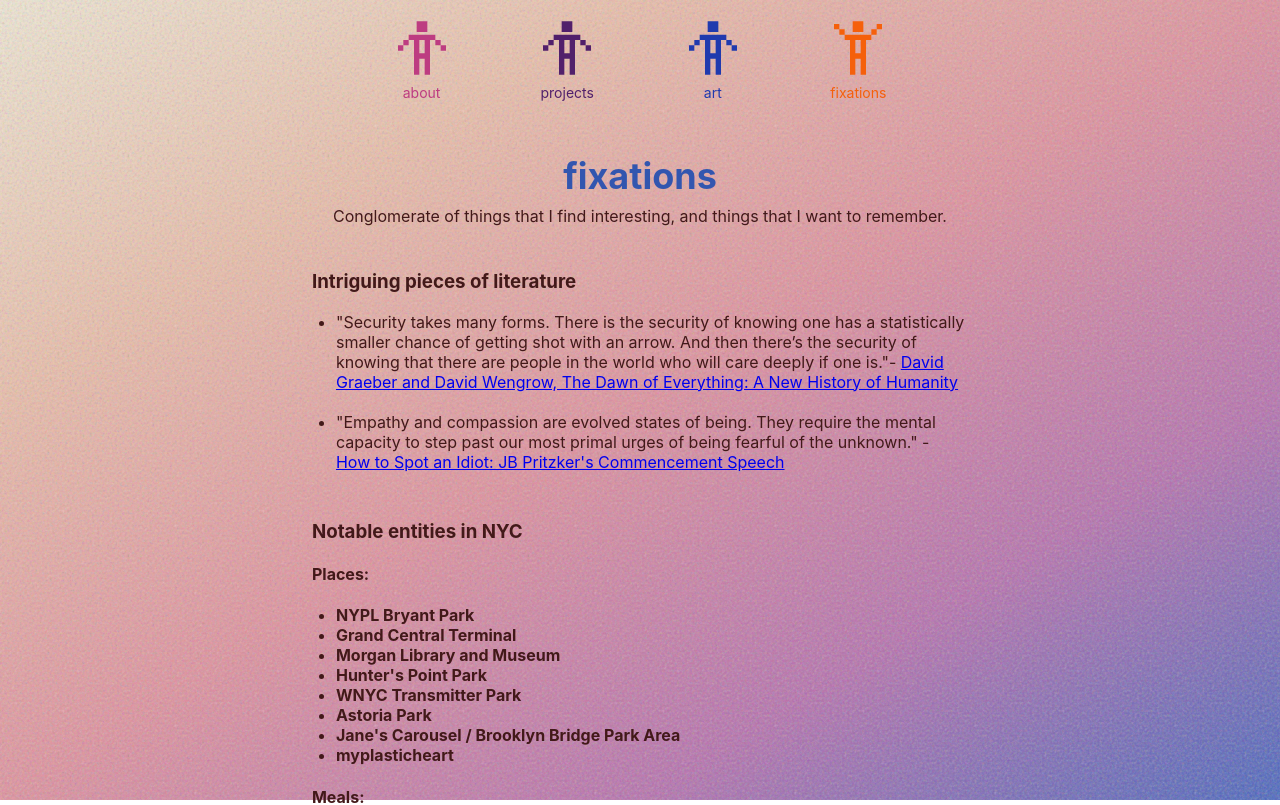
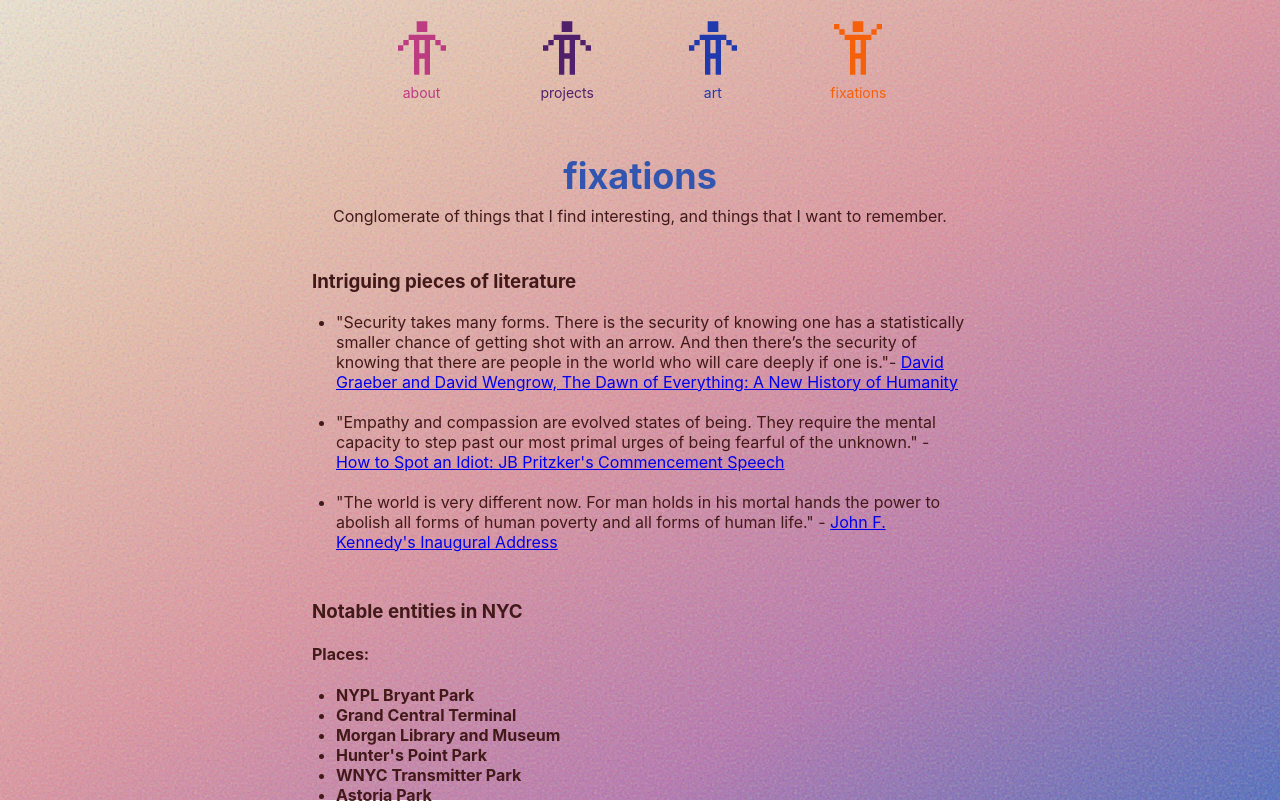
Before and after one commit to nghi-nguyen-beep/personal-portfolio, a React (Create React App) app: page /fixations in a window 1280 px wide. Shown: the top 805 px of the page. Built offline with nearby package versions, Linux system fonts and the light colour scheme.

Commit message:
Add literature

```diff
--- a/src/pages/fixations.js
+++ b/src/pages/fixations.js
@@ -18,6 +18,8 @@ function Fixations() {
                 <li>"Security takes many forms. There is the security of knowing one has a statistically smaller chance of getting shot with an arrow. And then there’s the security of knowing that there are people in the world who will care deeply if one is."- <a href="https://www.goodreads.com/en/book/show/56269264-the-dawn-of-everything" target="_blank" rel="noopener noreferrer">David Graeber and David Wengrow, The Dawn of Everything: A New History of Humanity</a> </li>
                 <br></br>
                 <li>"Empathy and compassion are evolved states of being. They require the mental capacity to step past our most primal urges of being fearful of the unknown." - <a href="https://straffordcountydemocraticcommittee.org/how-to-spot-an-idiot-jb-pritzkers-commencement-speech/" target="_blank" rel="noopener noreferrer">How to Spot an Idiot: JB Pritzker's Commencement Speech</a></li>
+                <br></br>
+                <li>"The world is very different now. For man holds in his mortal hands the power to abolish all forms of human poverty and all forms of human life." - <a href="https://www.archives.gov/milestone-documents/president-john-f-kennedys-inaugural-address" target="_blank" rel="noopener noreferrer">John F. Kennedy's Inaugural Address</a></li>
               </ul>
           </div>
           <div className="fixations-new-york">
```
